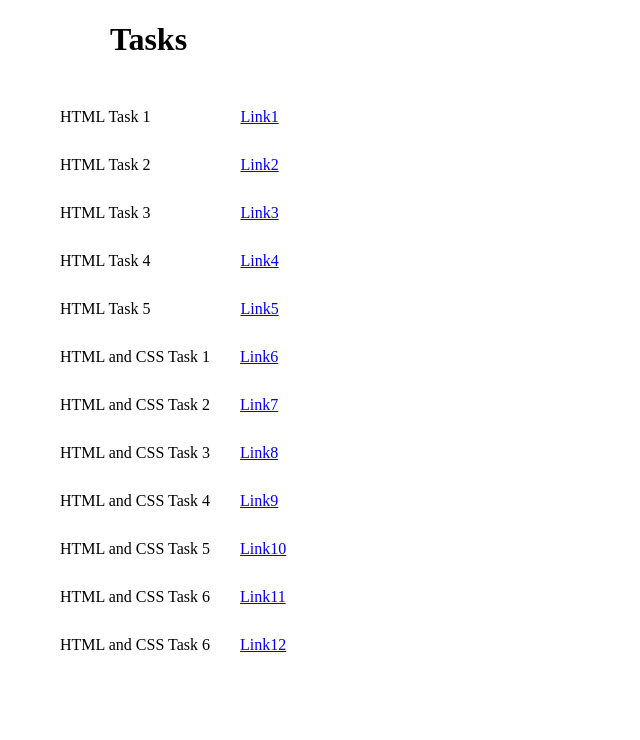
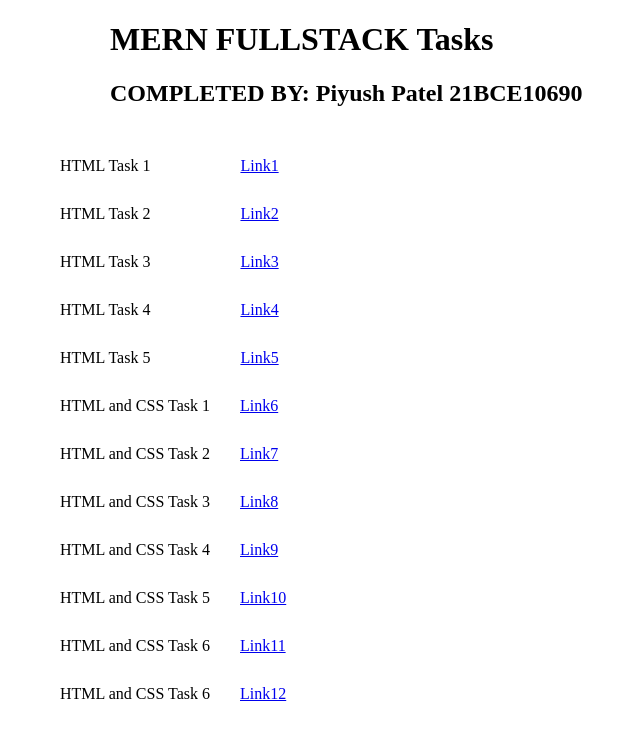
Before and after one commit to piyushpatelcodes/VIT-MernFullStack-HTML-CSS-tasks, a plain HTML site: page index.html in a window 1280 px wide. Shown: the whole page, without its empty margins (598-1238 px from the left). Drawn offline with Linux system fonts and the light colour scheme.

Commit message:
Update index.html

```diff
--- a/index.html
+++ b/index.html
@@ -5,7 +5,8 @@
     <title>MERN FULLSTACK Task</title>
 </head>
 <body>
-<h1 style="margin-left: 700px">Tasks</h1>
+<h1 style="margin-left: 700px">MERN FULLSTACK Tasks</h1>
+<h2 style="margin-left: 700px">COMPLETED BY: Piyush Patel 21BCE10690</h2>
 <p style="margin-left: 650px;margin-top: 50px">HTML Task 1<a style="margin-left: 90px" href="task1.html" target="_blank">Link1</a></p>
 <p style="margin-left: 650px;margin-top: 30px">HTML Task 2<a style="margin-left: 90px" href="task2.html" target="_blank">Link2</a></p>
 <p style="margin-left: 650px;margin-top: 30px">HTML Task 3<a style="margin-left: 90px" href="task3.html" target="_blank">Link3</a></p>
```
